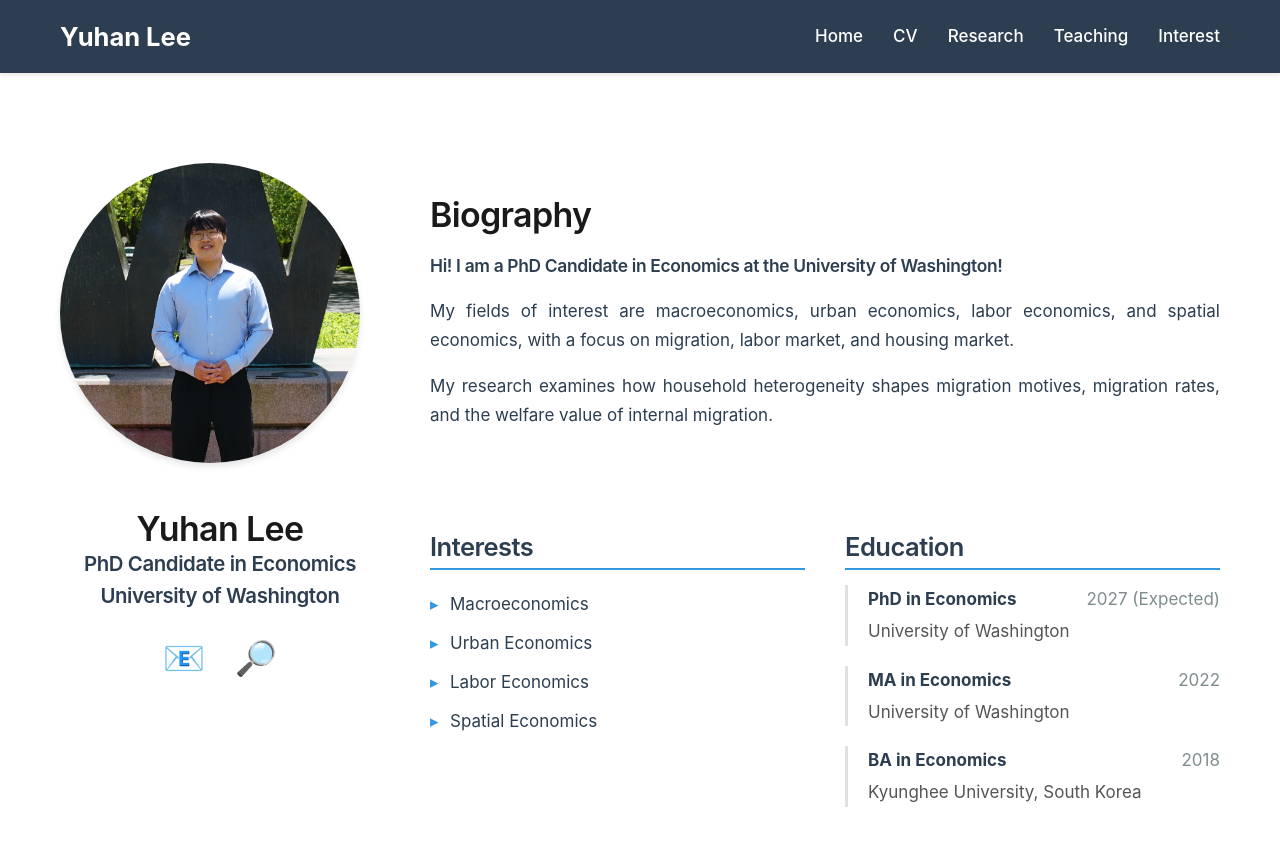
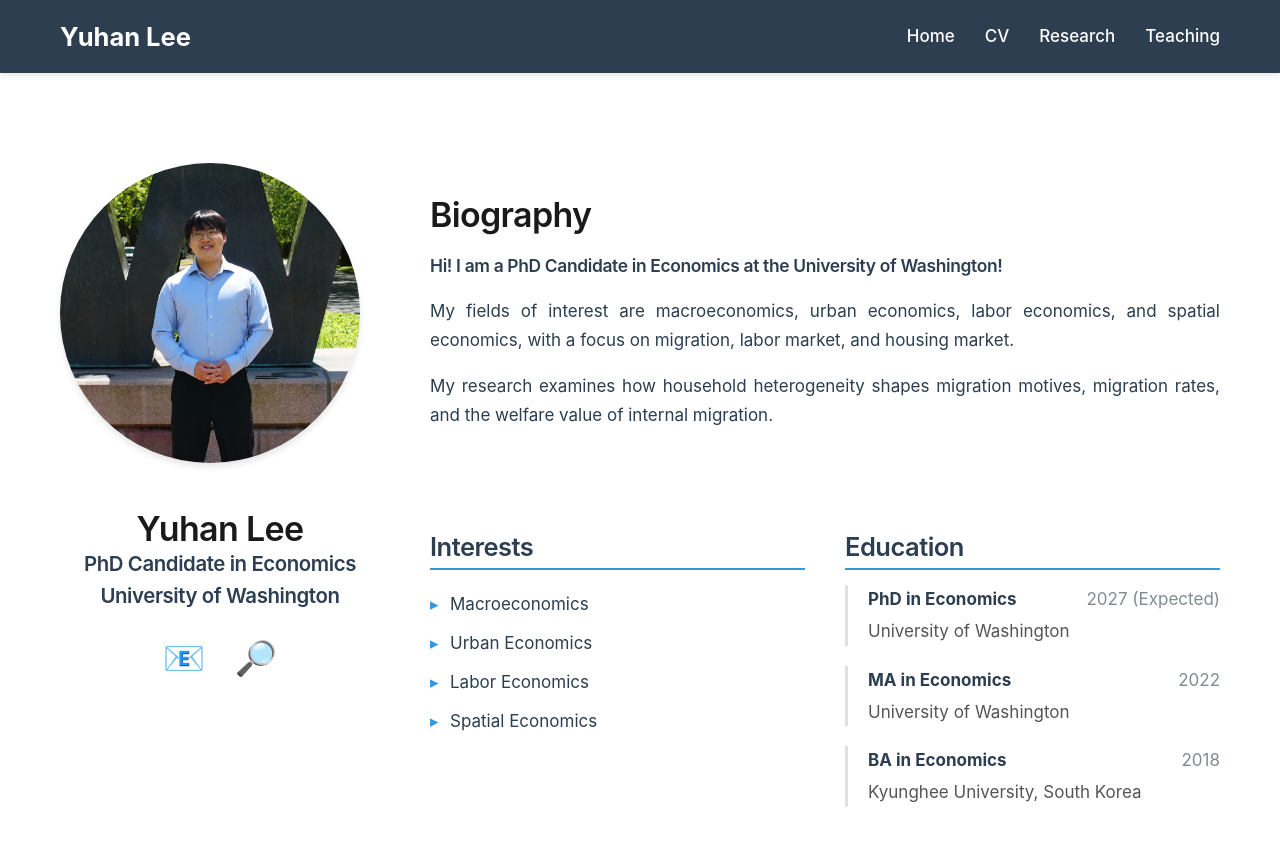
Before and after one commit to yuhanlee0922/yuhanlee0922.github.io, a plain HTML site: page index.html in a window 1280 px wide. Shown: the top 865 px of the page. Drawn offline with Linux system fonts and the light colour scheme.

Commit message:
Update index.html

```diff
--- a/index.html
+++ b/index.html
@@ -423,7 +423,6 @@ nav .name {
                 <a href="CV_YHL_2026.pdf" target="_blank">CV</a>
                 <a href="#research">Research</a>
                 <a href="#teaching">Teaching</a>
-                <a href="#interest">Interest</a>
             </div>
         </div>
     </nav>
```
